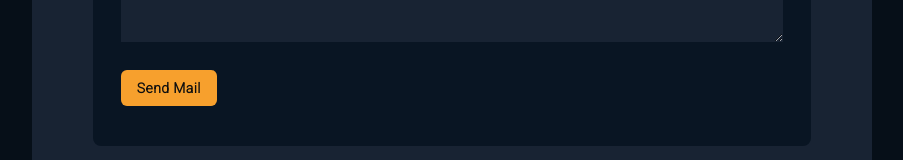
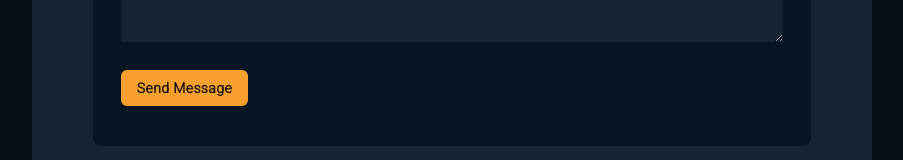
Before and after one commit to bharatyadav28/Portfolio, a Next.js app: page / in a window 1280 px wide. Shown: the part 3758-3918 px from the top of the page, without its empty margins (296-1199 px from the left). Built offline with nearby package versions, Linux system fonts and the light colour scheme.

Commit message:
Updated contact me form buttton label

```diff
--- a/src/components/ContactMe/ContactForm.tsx
+++ b/src/components/ContactMe/ContactForm.tsx
@@ -117,7 +117,7 @@ const ContactForm = () => {
             transition={{ type: 'spring', stiffness: 400, damping: 10 }}
             className="bg-highlight  text-sm text-[#0f0f0f] rounded-md py-[0.5rem] px-[1rem]  font-extrabold"
           >
-            Send Mail
+            Send Message
           </motion.button>
         </form>
       </Form>
```
